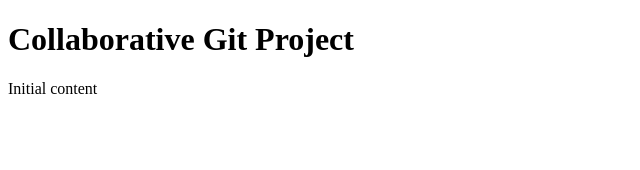
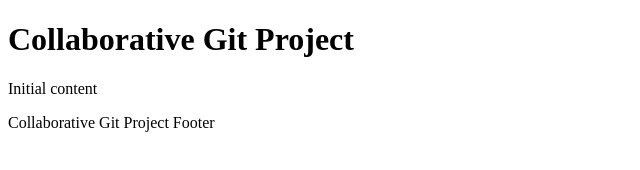
Before and after one commit to ganeshgovala/Collaborative-Repo-Simulation, a plain HTML site: page index.html in a window 1280 px wide. Shown: the whole page, without its empty margins (0-640 px from the left). Drawn offline with Linux system fonts and the light colour scheme.

Commit message:
feat:add footer section

```diff
--- a/index.html
+++ b/index.html
@@ -8,5 +8,8 @@
   <section id="features">
     <p>Initial content</p>
   </section>
+  <footer>
+    <p>Collaborative Git Project Footer</p>
+  </footer>
 </body>
 </html>
```
